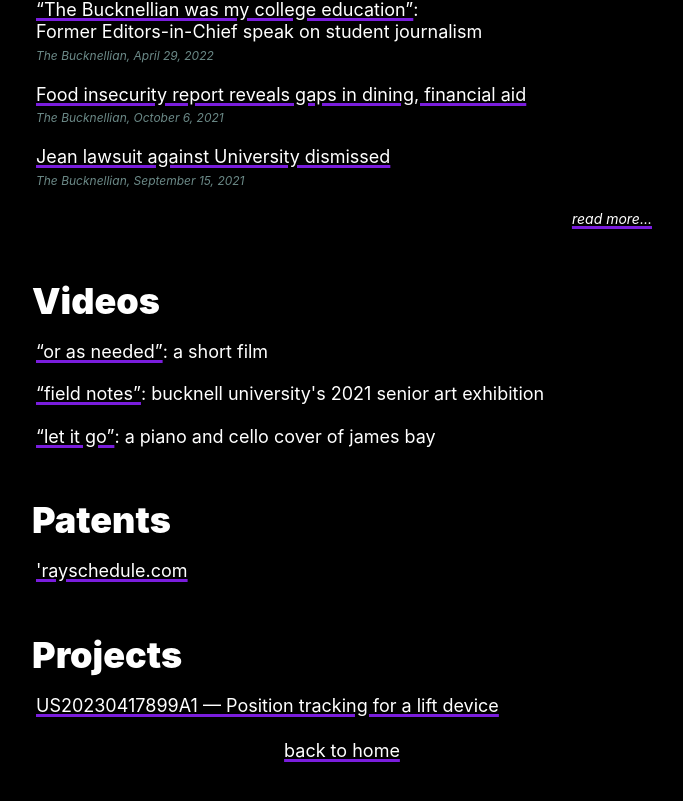
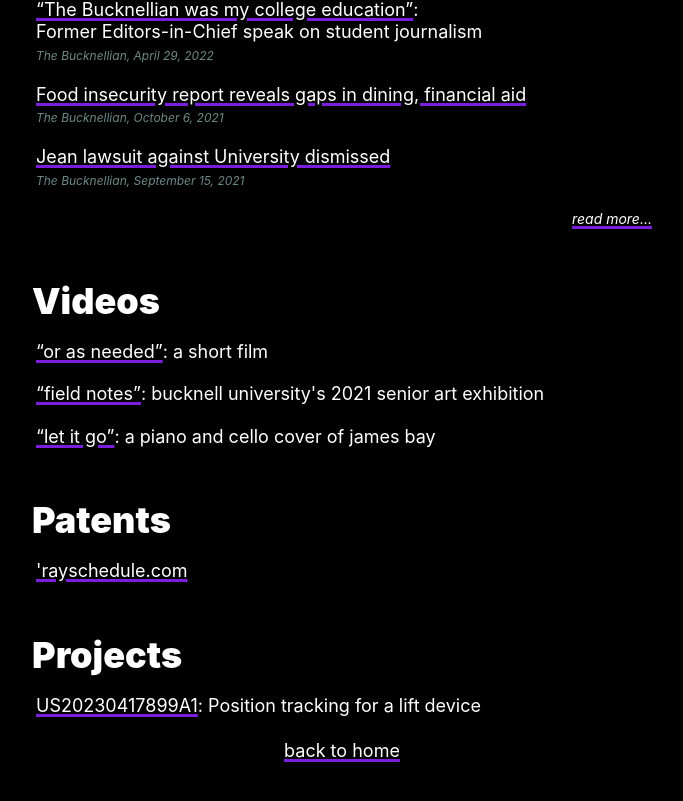
Before and after one commit to ndemarchis/portfolio-mdx, a Next.js app: page /stuff in a window 1280 px wide. Shown: the part 249-1050 px from the top of the page, without its empty margins (298-981 px from the left). Built offline with nearby package versions, Linux system fonts and the light colour scheme.

Commit message:
revise patent

```diff
--- a/pages/stuff.tsx
+++ b/pages/stuff.tsx
@@ -101,7 +101,8 @@
       />
       <h1 className="pt-8">Projects</h1>
       <Entry
-        title="US20230417899A1 — Position tracking for a lift device"
+        title="US20230417899A1"
+        subtitle="Position tracking for a lift device"
         link={{
           out: true,
           href: "https://patents.google.com/patent/US20230417899A1",
```
